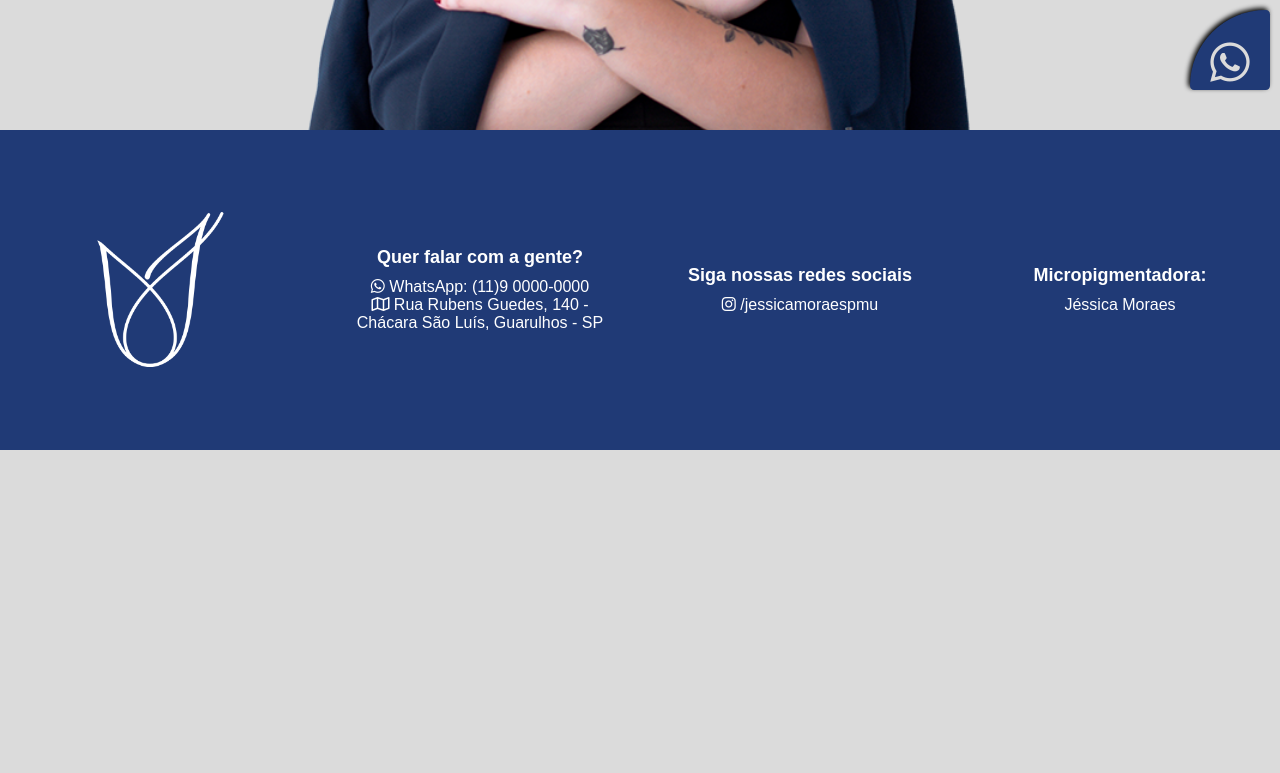
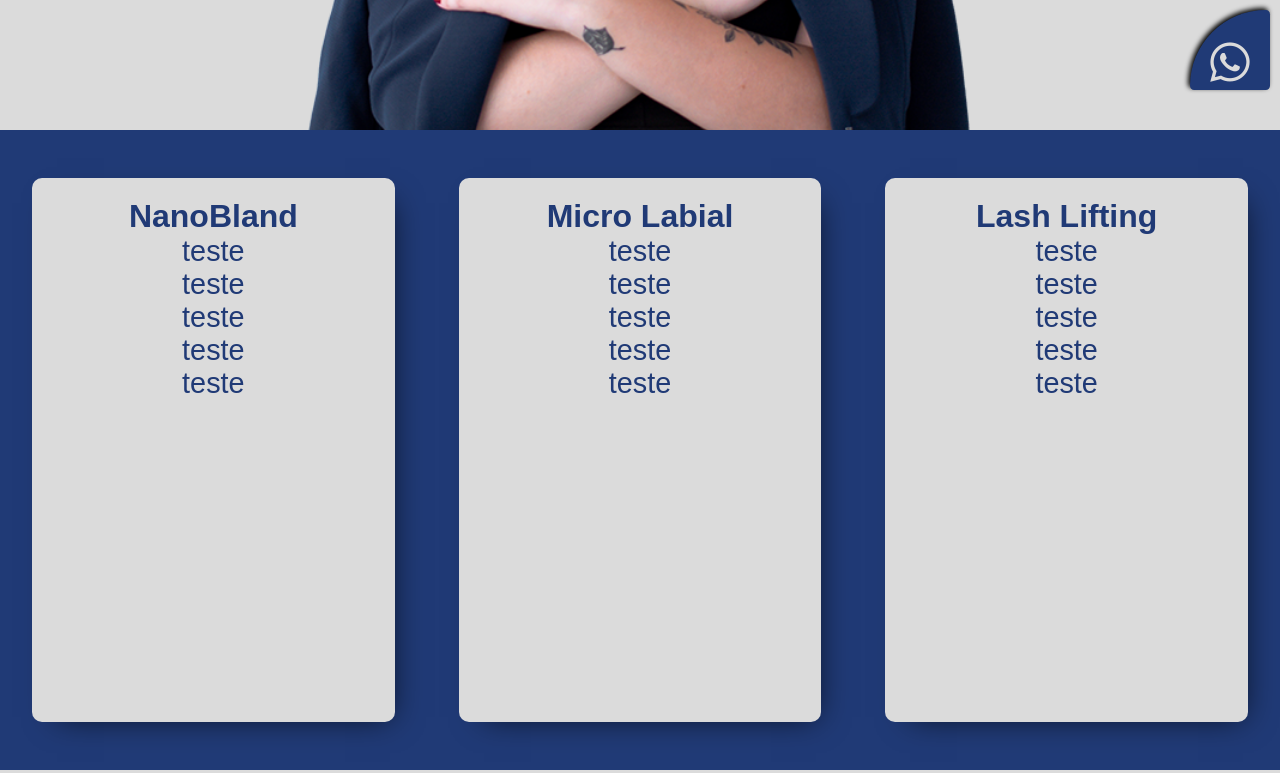
Before and after one commit to MercurialBR/angular-jmstudio-new, an Angular app: page /procedimentos in a window 1280 px wide. Shown: the part 700-1473 px from the top of the page. Before the commit the page ends 1150 px from the top, so only its background shows below. Built offline with nearby package versions, Linux system fonts and the light colour scheme.

Commit message:
atualizando os procedimentos

```diff
--- a/src/app/pages/components/model-course/model-course.component.html
+++ b/src/app/pages/components/model-course/model-course.component.html
@@ -1,10 +1,10 @@
 <div class="container">
   <div class="card">
-    <h1> Curso Nanoblading </h1>
-    <p> teste </p>
-    <p> teste </p>
-    <p> teste </p>
-    <p> teste </p>
-    <p> teste </p>
+    <h1> {{title}} </h1>
+    <p> {{sub_title1}} </p>
+    <p> {{sub_title2}} </p>
+    <p> {{sub_title3}} </p>
+    <p> {{sub_title4}} </p>
+    <p> {{sub_title5}} </p>
   </div>
 </div>
--- a/src/app/pages/components/model-course/model-course.component.ts
+++ b/src/app/pages/components/model-course/model-course.component.ts
@@ -1,4 +1,4 @@
-import { Component } from '@angular/core';
+import { Component, Input } from '@angular/core';
 
 @Component({
   selector: 'app-model-course',
@@ -9,4 +9,18 @@ import { Component } from '@angular/core';
 })
 export class ModelCourseComponent {
 
+  @Input()
+  title =""
+
+  @Input()
+  sub_title1 =""
+  @Input()
+  sub_title2 =""
+  @Input()
+  sub_title3 =""
+  @Input()
+  sub_title4 =""
+  @Input()
+  sub_title5 =""
+
 }
--- a/src/app/pages/procedures/procedures.component.css
+++ b/src/app/pages/procedures/procedures.component.css
@@ -0,0 +1,8 @@
+.courses {
+  background-color: var(--primary-color);
+  display: grid;
+  grid-template-columns: repeat(3, 1fr);
+  grid-template-rows: 1fr;
+
+  width: 100%;
+}
--- a/src/app/pages/procedures/procedures.component.html
+++ b/src/app/pages/procedures/procedures.component.html
@@ -6,8 +6,32 @@
   banner_img="/assets/procedimento_pic.webp"
 />
 
+<div class="courses">
+  <app-model-course
+    title="NanoBland"
+    sub_title1="teste"
+    sub_title2="teste"
+    sub_title3="teste"
+    sub_title4="teste"
+    sub_title5="teste"
+  />
+  <app-model-course
+  title="Micro Labial"
+  sub_title1="teste"
+  sub_title2="teste"
+  sub_title3="teste"
+  sub_title4="teste"
+  sub_title5="teste"
+  />
+  <app-model-course
+    title="Lash Lifting"
+    sub_title1="teste"
+    sub_title2="teste"
+    sub_title3="teste"
+    sub_title4="teste"
+    sub_title5="teste"
+  />
+</div>
+<app-gallery/>
 
-
-<app-footer
-  image="/assets/logo_watermark.webp"
-/>
+<app-footer image="/assets/logo_watermark.webp" />
--- a/src/app/pages/procedures/procedures.component.ts
+++ b/src/app/pages/procedures/procedures.component.ts
@@ -2,13 +2,16 @@ import { Component } from '@angular/core';
 import { NavBarComponent } from "../components/nav-bar/nav-bar.component";
 import { BannerComponent } from "../components/banner/banner.component";
 import { FooterComponent } from "../components/footer/footer.component";
+import { ModelCourseComponent } from "../components/model-course/model-course.component";
+import { GalleryComponent } from './../components/gallery/gallery.component';
+
 
 @Component({
     selector: 'app-procedures',
     standalone: true,
     templateUrl: './procedures.component.html',
     styleUrl: './procedures.component.css',
-    imports: [NavBarComponent, BannerComponent, FooterComponent]
+    imports: [NavBarComponent, BannerComponent, FooterComponent, ModelCourseComponent, GalleryComponent]
 })
 export class ProceduresComponent {
 
```
